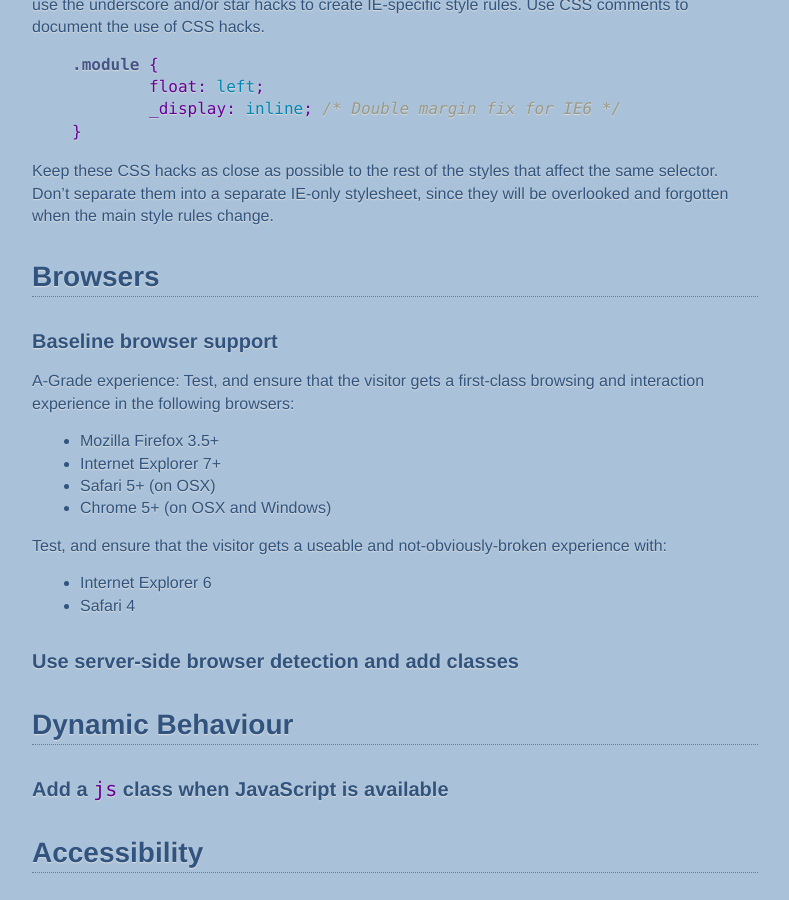
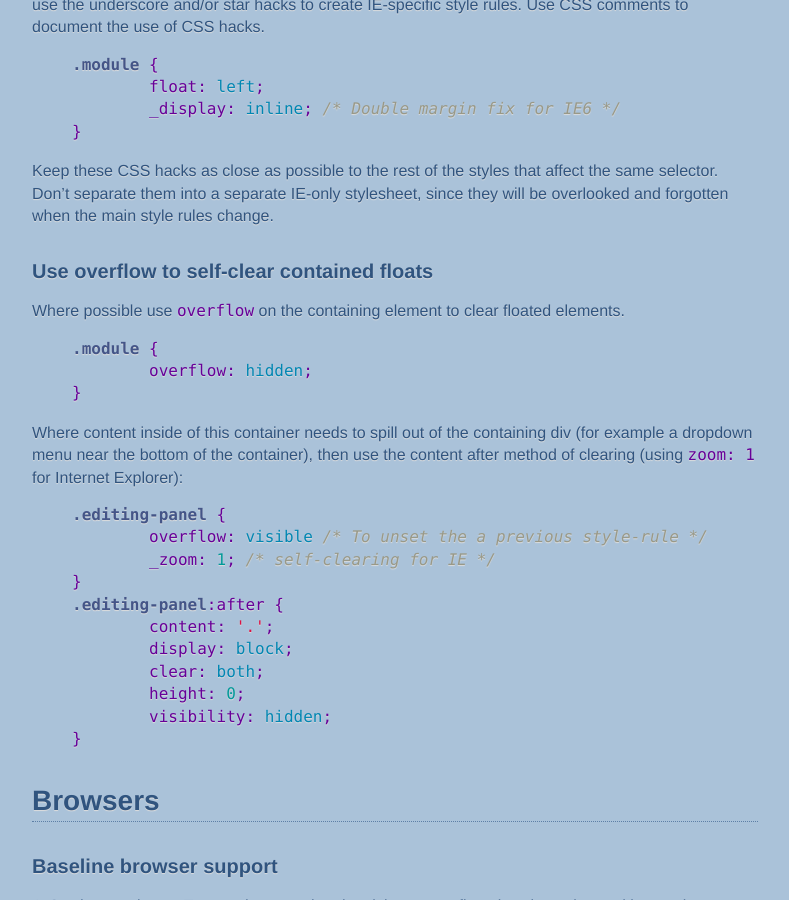
Before and after one commit to nefarioustim/front-end-development-best-practice, a Jekyll site: the page built from index.md, in a window 1280 px wide and 900 px high, scrolled down 1138 px. Shown: the whole window, without its empty margins (119-908 px from the left). Built offline with Jekyll 4.4.1, drawn with Linux system fonts in a browser that asks for light colours; Markdown is read by kramdown in place of the engine named in the settings.

Commit message:
Presentation: use overflow for self-clearing

```diff
--- a/index.md
+++ b/index.md
@@ -44,7 +44,6 @@ The following effects can be done in CSS3, with no fallback when not supported i
 
 Don't forget to add vendor-specific style properties where necessary.
 
-
 ### Use CSS hacks to work around Internet Explorer CSS issues
 
 Where Internet Explorer 6 and 7 need extra style rules to create a non-broken browsing experience, use the underscore and/or star hacks to create IE-specific style rules. Use CSS comments to document the use of CSS hacks.
@@ -57,6 +56,33 @@ Where Internet Explorer 6 and 7 need extra style rules to create a non-broken br
 {% endhighlight %}
 
 Keep these CSS hacks as close as possible to the rest of the styles that affect the same selector. Don't separate them into a separate IE-only stylesheet, since they will be overlooked and forgotten when the main style rules change.
+
+
+### Use overflow to self-clear contained floats
+
+Where possible use `overflow` on the containing element to clear floated elements.
+
+{% highlight css %}
+.module {
+	overflow: hidden;
+}
+{% endhighlight %}
+
+Where content inside of this container needs to spill out of the containing div (for example a dropdown menu near the bottom of the container), then use the content after method of clearing (using `zoom: 1` for Internet Explorer):
+
+{% highlight css %}
+.editing-panel {
+	overflow: visible /* To unset the a previous style-rule */
+	_zoom: 1; /* self-clearing for IE */
+}
+.editing-panel:after {
+	content: '.';
+	display: block;
+	clear: both;
+	height: 0;
+	visibility: hidden;
+}
+{% endhighlight %}
 
 
 
```
